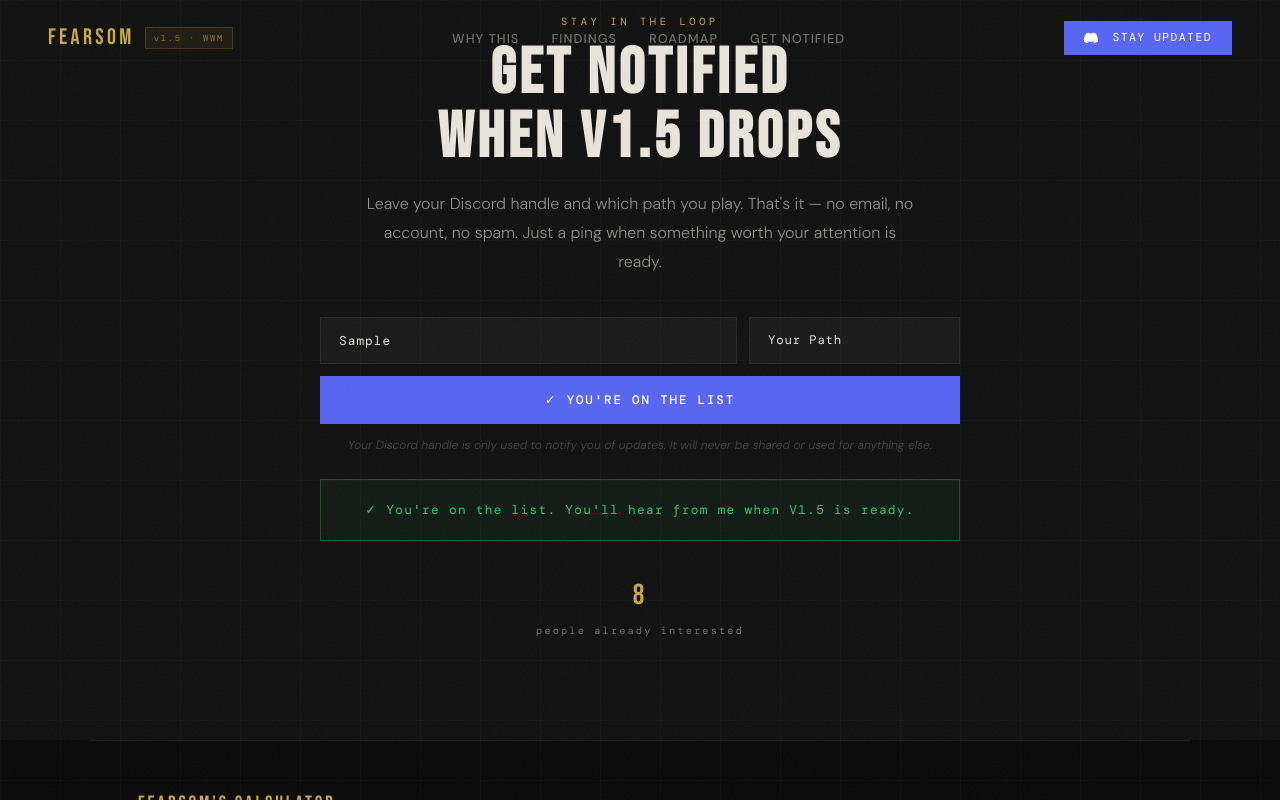
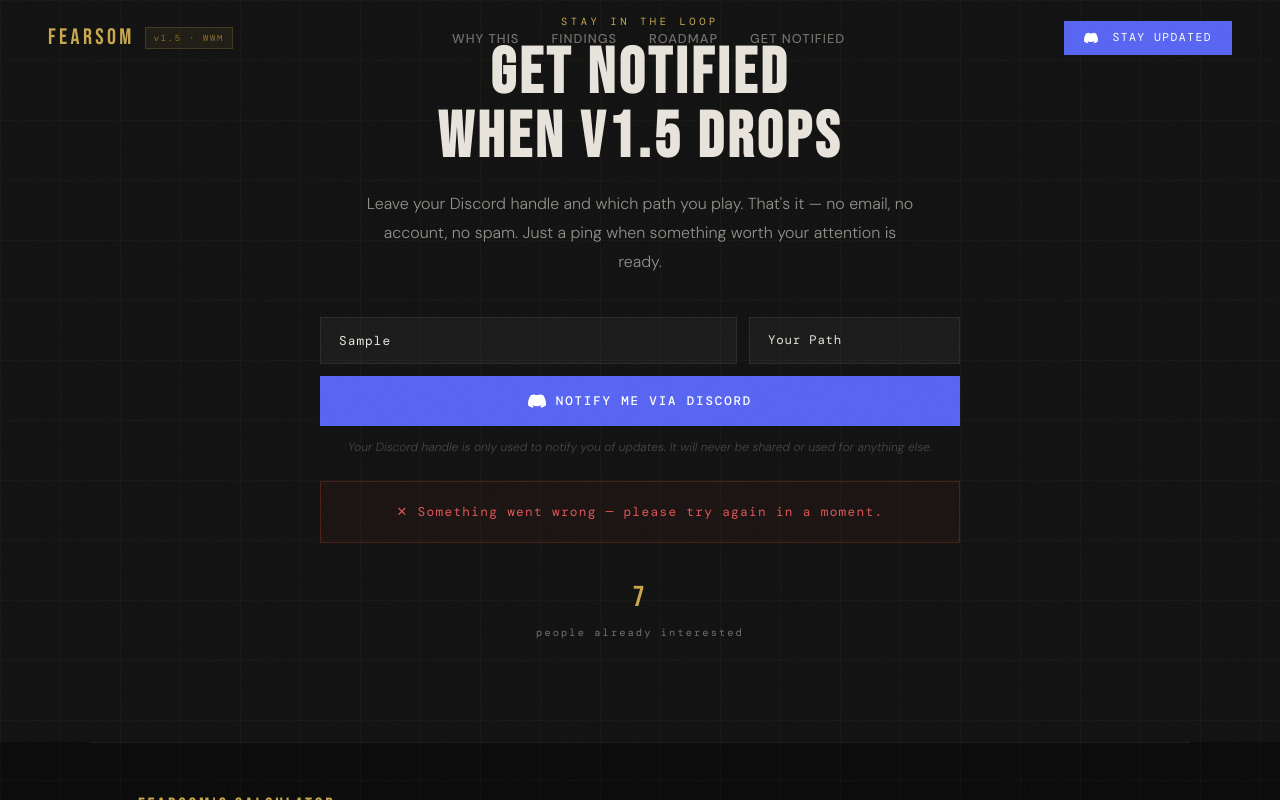
Before and after one commit to Mupki/wwm-calculator, a plain HTML site: page index.html in a window 1280 px wide. Both pictures are taken after typing "Sample" into the empty fields and a click on the button "NOTIFY ME VIA DISCORD". Shown: the part 4551-5351 px from the top of the page. Drawn offline with nearby package versions, Linux system fonts and the light colour scheme.

Commit message:
Add files via upload

```diff
--- a/index.html
+++ b/index.html
@@ -1031,6 +1031,9 @@
       <div class="success-msg" id="successMsg">
         ✓ You're on the list. You'll hear from me when V1.5 is ready.
       </div>
+      <div class="success-msg" id="errorMsg" style="display:none;border-color:rgba(192,57,43,0.3);background:rgba(192,57,43,0.05);color:#e05555;">
+        ✕ Something went wrong — please try again in a moment.
+      </div>
     </form>
 
     <div class="interest-count">
@@ -1074,35 +1077,57 @@
   }, { threshold: 0.1 });
   reveals.forEach(r => observer.observe(r));
 
-  // Interest form
-  // In production this would POST to your backend / a simple form service like Formspree
-  // For now it stores locally and shows a count
-  function handleSubmit(e) {
+  // Interest form — Formspree integration
+  async function handleSubmit(e) {
     e.preventDefault();
+
     const handle = document.getElementById('discordHandle').value.trim();
     const path   = document.getElementById('pathSelect').value;
+    const btn    = document.getElementById('interestForm').querySelector('button');
+    const success = document.getElementById('successMsg');
+    const errorMsg = document.getElementById('errorMsg');
 
     if (!handle) {
       document.getElementById('discordHandle').focus();
       return;
     }
 
-    // Store locally (in production, POST to backend)
-    const existing = JSON.parse(localStorage.getItem('fearsom_interests') || '[]');
-    existing.push({ handle, path, ts: Date.now() });
-    localStorage.setItem('fearsom_interests', JSON.stringify(existing));
+    // Disable button and show loading state
+    btn.disabled = true;
+    btn.textContent = 'Sending...';
+    errorMsg.style.display = 'none';
 
-    document.getElementById('successMsg').style.display = 'block';
-    document.getElementById('interestForm').querySelector('button').disabled = true;
-    document.getElementById('interestForm').querySelector('button').textContent = '✓ You\'re on the list';
-    updateCount();
+    try {
+      const res = await fetch('https://formspree.io/f/meevnwel', {
+        method: 'POST',
+        headers: { 'Accept': 'application/json', 'Content-Type': 'application/json' },
+        body: JSON.stringify({
+          discord: handle,
+          path: path || 'Not specified',
+          _subject: `New interest: ${handle} — ${path || 'path unspecified'}`
+        })
+      });
+
+      if (res.ok) {
+        success.style.display = 'block';
+        btn.textContent = '✓ You\'re on the list';
+        // Track locally just for the count display
+        const existing = JSON.parse(localStorage.getItem('fearsom_count') || '0');
+        localStorage.setItem('fearsom_count', String(existing + 1));
+        updateCount();
+      } else {
+        throw new Error('Submission failed');
+      }
+    } catch (err) {
+      btn.disabled = false;
+      btn.innerHTML = `<svg viewBox="0 0 24 24" width="18" height="18" fill="currentColor"><path d="M20.317 4.37a19.791 19.791 0 0 0-4.885-1.515.074.074 0 0 0-.079.037c-.21.375-.444.864-.608 1.25a18.27 18.27 0 0 0-5.487 0 12.64 12.64 0 0 0-.617-1.25.077.077 0 0 0-.079-.037A19.736 19.736 0 0 0 3.677 4.37a.07.07 0 0 0-.032.027C.533 9.046-.32 13.58.099 18.057.101 18.079.112 18.1.13 18.113a19.9 19.9 0 0 0 5.993 3.03.078.078 0 0 0 .084-.028 14.09 14.09 0 0 0 1.226-1.994.076.076 0 0 0-.041-.106 13.107 13.107 0 0 1-1.872-.892.077.077 0 0 1-.008-.128 10.2 10.2 0 0 0 .372-.292.074.074 0 0 1 .077-.01c3.928 1.793 8.18 1.793 12.062 0a.074.074 0 0 1 .078.01c.12.098.246.198.373.292a.077.077 0 0 1-.006.127 12.299 12.299 0 0 1-1.873.892.077.077 0 0 0-.041.107c.36.698.772 1.362 1.225 1.993a.076.076 0 0 0 .084.028 19.839 19.839 0 0 0 6.002-3.03.077.077 0 0 0 .032-.054c.5-5.177-.838-9.674-3.549-13.66a.061.061 0 0 0-.031-.03z"/></svg> Notify Me via Discord`;
+      errorMsg.style.display = 'block';
+    }
   }
 
   function updateCount() {
-    const existing = JSON.parse(localStorage.getItem('fearsom_interests') || '[]');
-    // Seed with a base number so it doesn't show 0 on first visit
-    const displayed = existing.length + 7;
-    document.getElementById('interestCount').textContent = displayed;
+    const local = parseInt(localStorage.getItem('fearsom_count') || '0');
+    document.getElementById('interestCount').textContent = local + 7;
   }
 
   updateCount();
```
